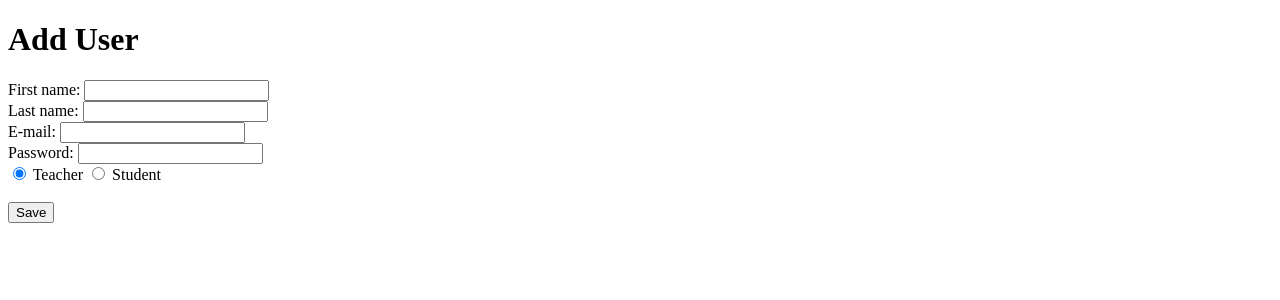
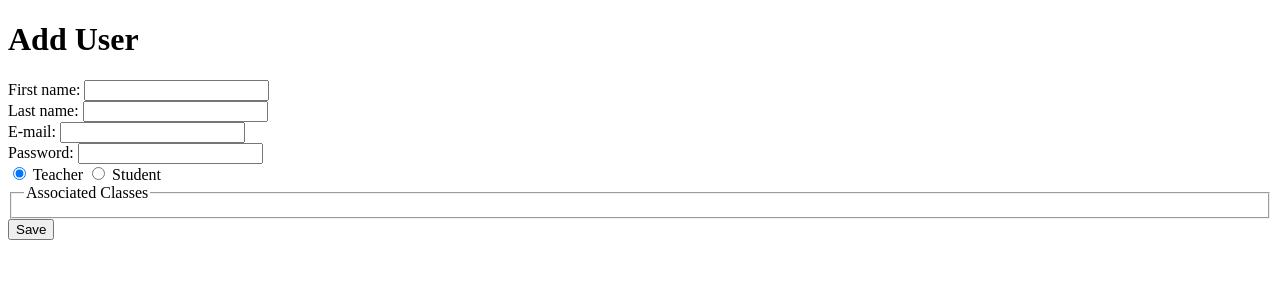
Before and after one commit to kylesezhi/496assignment, a Python web app: template templates/add.html in a window 1280 px wide. Shown: the top 300 px of the page. Run offline with Jinja, Linux system fonts and the light colour scheme; the template is opened without the code that fills it, so the values that code supplies are empty.

Commit message:
Add class works when making new user

```diff
--- a/admin.py
+++ b/admin.py
@@ -9,8 +9,7 @@ class Admin(base_page.BaseHandler):
     def render(self, page):
         self.template_variables['users'] = [x.return_dict() for x in db_definitions.User.query(ancestor=ndb.Key(db_definitions.User, self.app.config.get('user-group'))).fetch()]
         self.template_variables['admins'] = [x.return_dict() for x in db_definitions.User.query(ancestor=ndb.Key(db_definitions.User, self.app.config.get('admin-group'))).fetch()]
-        self.template_variables['classes'] = [x.return_dict() for x in db_definitions.UserClass.query(ancestor=ndb.Key(db_definitions.UserClass, self.app.config.get('default-group'))).fetch()]
-        # print(self.template_variables['admins'])
+        # self.template_variables['classes'] = [x.return_dict() for x in db_definitions.UserClass.query(ancestor=ndb.Key(db_definitions.UserClass, self.app.config.get('default-group'))).fetch()]
         base_page.BaseHandler.render(self, page, self.template_variables)
 
     def get(self):
@@ -28,6 +27,8 @@ class Admin(base_page.BaseHandler):
                 user.last_name = self.request.get('last_name')
                 user.email = self.request.get('email')
                 user.password = self.request.get('password')
+                print(self.request.get_all('classes[]'))
+                user.classes = [ndb.Key(urlsafe=x) for x in self.request.get_all('classes[]')]
                 user.put()
                 self.template_variables['message'] = 'Added ' + user.first_name + ' ' + user.last_name + '.'
             self.render('admin.html')
--- a/templates/add.html
+++ b/templates/add.html
@@ -18,10 +18,12 @@
       <input type="password" name="password" required><br>
       <input type="radio" name="user_type" value="admin" checked> Teacher
       <input type="radio" name="user_type" value="user"> Student <br>
+      <fieldset>
+        <legend>Associated Classes</legend>
       {% for class in classes %}
       <input type="checkbox" name="classes[]" value="{{ class.key }}"> {{ class.name }}
       {% endfor %}
-      <br>
+      </fieldset>
       <input class="btn btn-primary" type="submit" value="Save">
     </form>
   </body>
```
